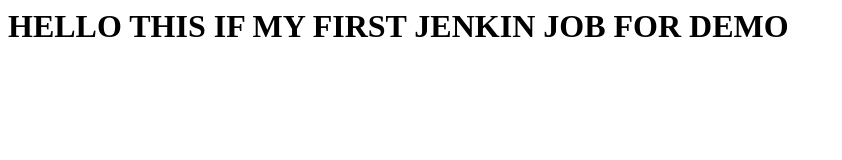
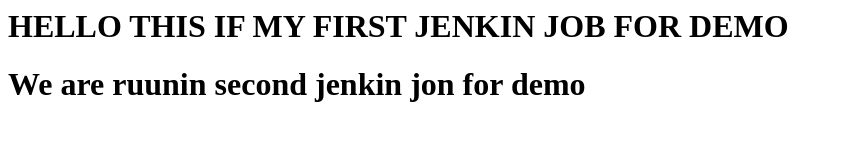
Before and after one commit to Thamilarasansubbaiyan/jenkin-cdot, a plain HTML site: page index.html in a window 1280 px wide. Shown: the whole page, without its empty margins (0-842 px from the left). Drawn offline with Linux system fonts and the light colour scheme.

Commit message:
Second Job

```diff
--- a/index.html
+++ b/index.html
@@ -1 +1,2 @@
 <h1> HELLO THIS IF MY FIRST JENKIN JOB FOR DEMO </h1>
+<h1> We are ruunin second jenkin jon for demo </h1>
```
